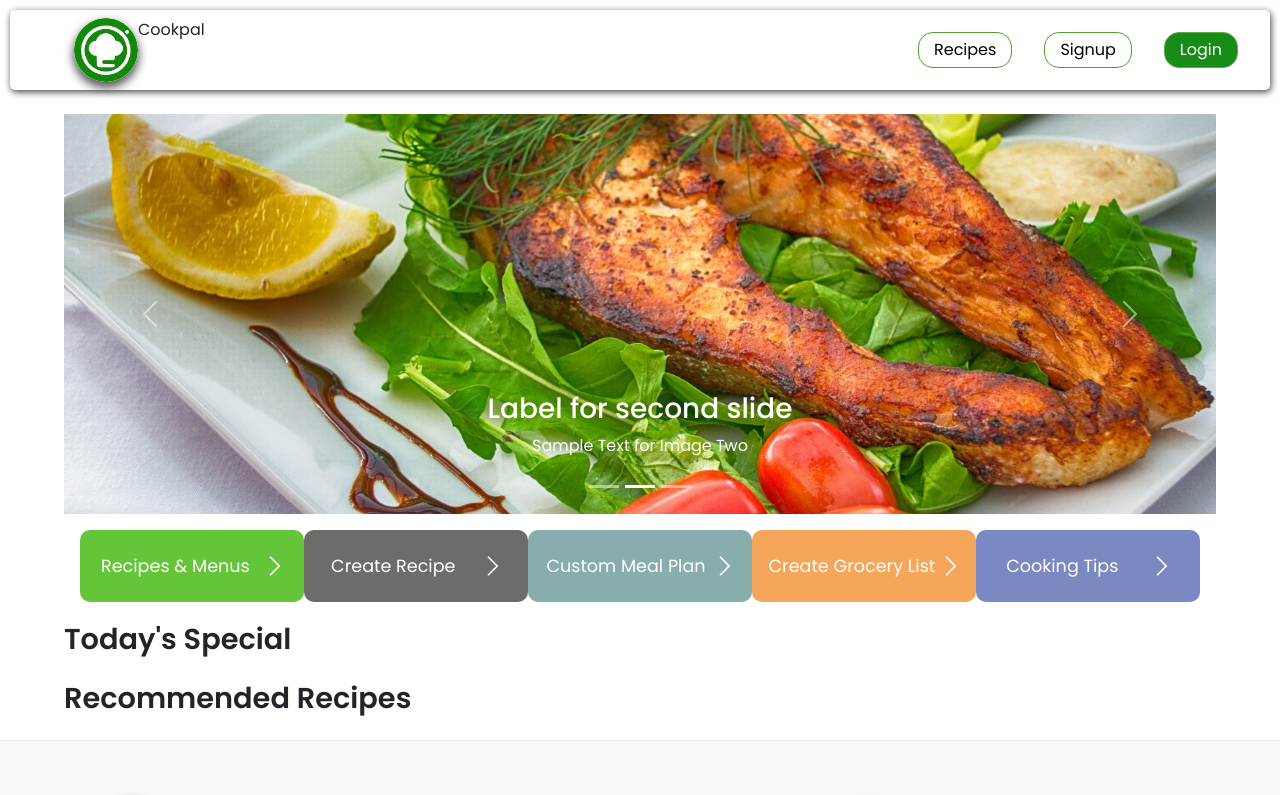
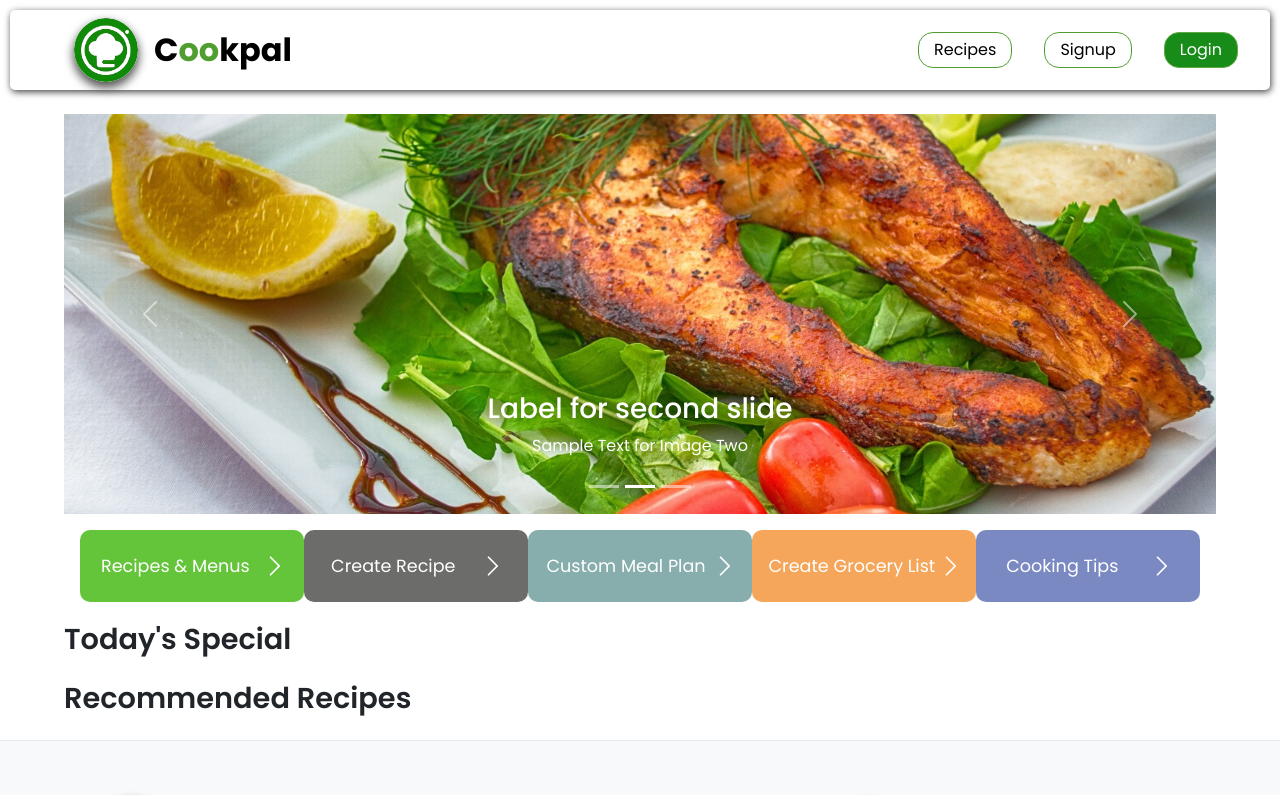
Before and after one commit to rithakith/RecipeApp, a React (Vite) app: page / in a window 1280 px wide. Shown: the top 795 px of the page. Built offline with nearby package versions, Linux system fonts and the light colour scheme.

Commit message:
logo updates

```diff
--- a/src/components/Navbar/Navbar.css
+++ b/src/components/Navbar/Navbar.css
@@ -22,10 +22,24 @@
   color: black;
 }
 
-.logo {
+.logo a {
   display: flex;
   justify-content: center;
+  align-items: center;
+  gap: 1rem;
   width: fit-content;
+  text-decoration: none;
+  color: black;
+}
+.logo a p {
+  color: black;
+  font-weight: 700;
+  font-size: 2rem;
+  margin: 0;
+}
+.logo a p span {
+  color: #509e2f;
+  font-weight: 700;
 }
 
 .logo img {
--- a/src/components/Navbar/Navbar.jsx
+++ b/src/components/Navbar/Navbar.jsx
@@ -11,8 +11,10 @@ const Navbar = () => {
           <div className="logo">
             <Link to={"/"}>
               <img src={logo} alt="logo" />
+              <p>
+                C<span>oo</span>kpal
+              </p>
             </Link>
-            <p>Cookpal</p>
           </div>
 
           <div className="remainingNav">
--- a/src/components/RecipeCard/RecipeCard.jsx
+++ b/src/components/RecipeCard/RecipeCard.jsx
@@ -45,7 +45,7 @@ const RecipeCard = ({ recipe }) => {
         </div> */}
 
         <div id="card-container-bottom">
-          <div id="recipe-time">{recipe.time}</div>
+          <div id="recipe-time">{recipe.time} min</div>
 
           <div id="card-button-section">
             <Heart size={32} color="#509e2f" />
```
